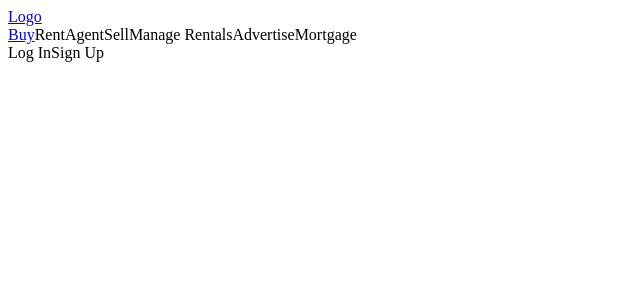
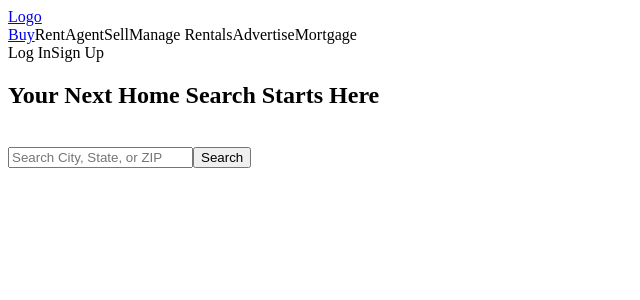
Before and after one commit to Tyl3r035/real-estate-site, a Next.js app: page /buy in a window 1280 px wide. Shown: the top 300 px of the page, without its empty margins (0-640 px from the left). Built offline with nearby package versions, Linux system fonts and the light colour scheme.

Commit message:
Adding Buy Section

```diff
--- a/components/Layouts/BuyLayout.js
+++ b/components/Layouts/BuyLayout.js
@@ -1,10 +1,11 @@
 import Header from "../UI/Header/Header";
+import TopSection from "../UI/TopSection/TopSection";
 
 
 const BuyLayout = (props)=>{
 return(<div>
     <Header />
-
+    <TopSection />
 </div>)
 }
 
```
Also changed, not shown: components/UI/BuySection/BuySection.js (added, +10 -0 lines), components/UI/BuySection/_BuySection.scss (added).
